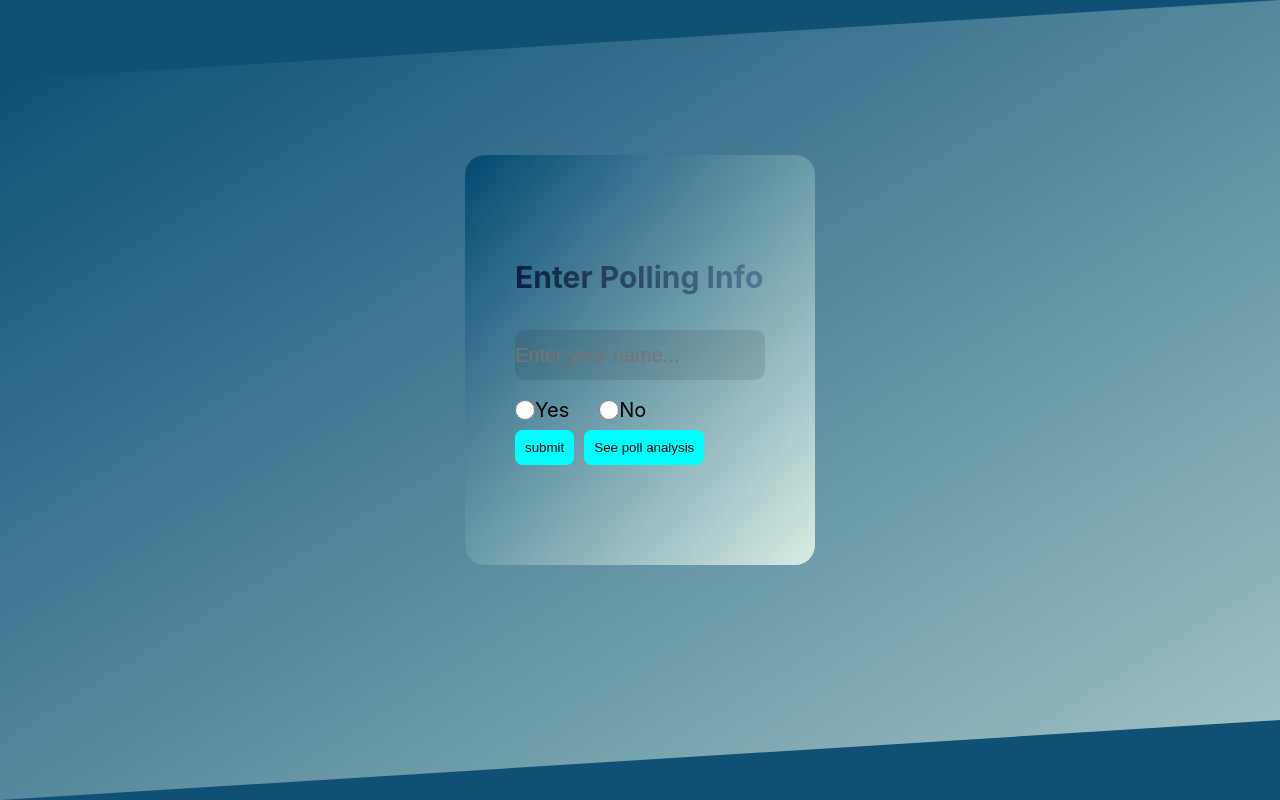
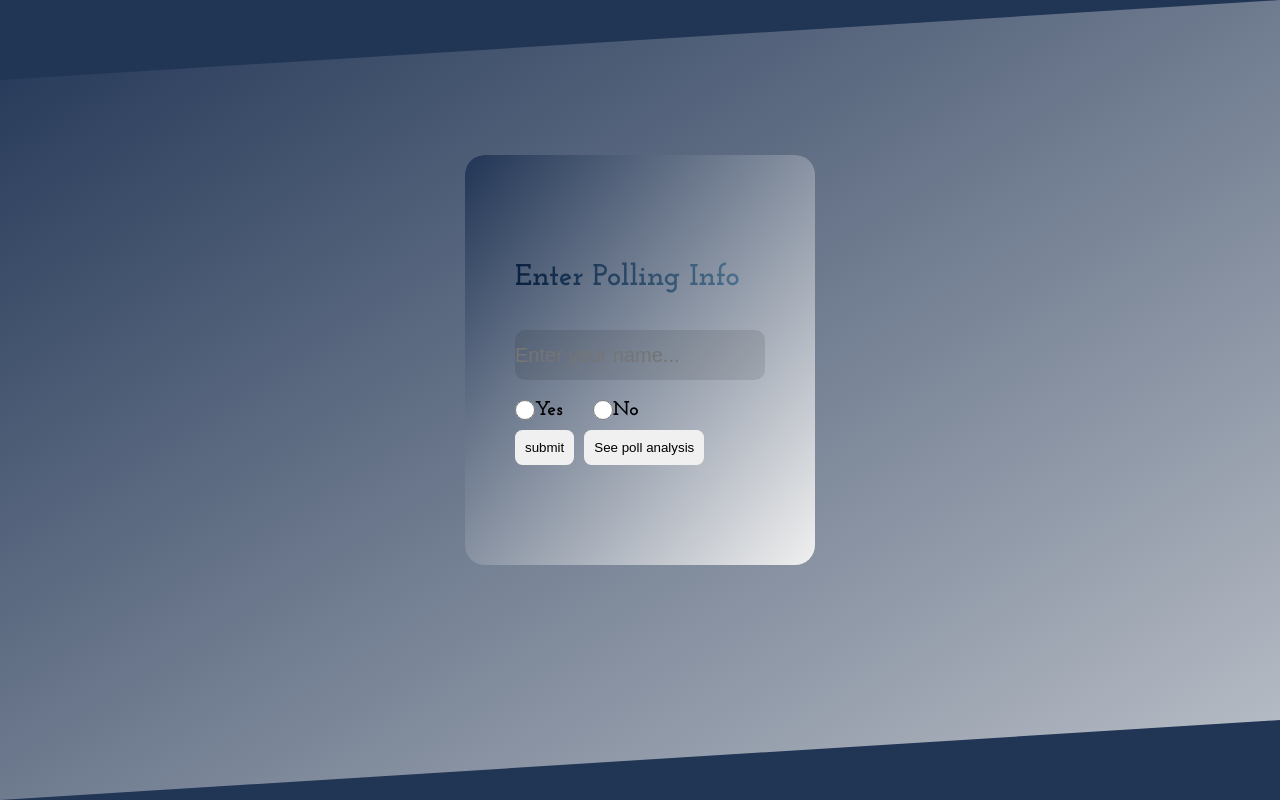
Before and after one commit to nishantjo-c/pollinganalysisassignment, a React (Vite) app in the folder app/: page /addpollchoice in a window 1280 px wide. Built offline with nearby package versions, Linux system fonts and the light colour scheme.

Commit message:
changes in ui

```diff
--- a/app/index.html
+++ b/app/index.html
@@ -3,6 +3,9 @@
   <head>
     <meta charset="UTF-8" />
     <link rel="icon" type="image/svg+xml" href="#" />
+    <link rel="preconnect" href="https://fonts.googleapis.com">
+    <link rel="preconnect" href="https://fonts.gstatic.com" crossorigin>
+    <link href="https://fonts.googleapis.com/css2?family=Josefin+Slab:ital,wght@0,100;0,300;0,400;0,600;0,700&display=swap" rel="stylesheet">
     <meta name="viewport" content="width=device-width, initial-scale=1.0" />
     <title>Polling analysis</title>
   </head>
--- a/app/src/App.scss
+++ b/app/src/App.scss
@@ -1,7 +1,7 @@
 @import './index.scss';
 .page{
   height: 100vh;
-  background-image: linear-gradient(to right bottom, rgba(#014871, 1), rgba(#D7EDE2, 1));
+  background-image: linear-gradient(to right bottom, rgba(#213555, 1), rgba(#F0F0F0, 1));
   clip-path: polygon(0% 10%, 100% 0%, 100% 90%, 0% 100%);
   position: relative;
 }
@@ -21,7 +21,7 @@
   &__title{
     margin-bottom: 1rem;
     font-size: 5rem;
-    background: linear-gradient(90deg,  #09203F, #537895 );
+    background: linear-gradient(90deg,  #213555, #4F709C );
     background-clip: text;
     -webkit-text-fill-color: transparent;
     @include respond(phone){
@@ -30,7 +30,7 @@
 
   }
   &__button{
-    background-color: cyan;
+    background-color: #F0F0F0;
     padding: 1rem;
     border-radius: .75rem;
     @include respond(less-phone){
--- a/app/src/components/AddPoll.module.scss
+++ b/app/src/components/AddPoll.module.scss
@@ -1,6 +1,6 @@
 @import '../index.scss';
 .wrapper{
-  background-image: linear-gradient(to right bottom, rgba(#014871, .75), rgba(#D7EDE2, .75));
+  background-image: linear-gradient(to right bottom, rgba(#213555, .75), rgba(#F0F0F0, .75));
   clip-path: polygon(0% 10%, 100% 0%, 100% 90%, 0% 100%);
   height: 100vh;
 }
@@ -17,8 +17,7 @@
   padding: 10rem 5rem;
   // border: 1px solid black;
   border-radius: 2rem;
-  background-image: linear-gradient(to right bottom, rgba(#014871, 1), rgba(#D7EDE2, 1));
-
+  background-image: linear-gradient(to right bottom, rgba(#213555, 1), rgba(#F0F0F0, 1));
   @include respond(phone){
     padding: 8rem 3.5rem;
     top: 50%;
@@ -98,7 +97,7 @@
     }
 
     &_button{
-      background-color: cyan;
+      background-color: #F0F0F0;
       padding: 1rem;
       border-radius: .75rem;
 
--- a/app/src/components/BarChart.jsx
+++ b/app/src/components/BarChart.jsx
@@ -15,15 +15,15 @@ export default function BarChart({ chartData }) {
         ticks: {
           color: "white",
           font: {
-            size: 13,
+            size: 14,
           },
         },
       },
       x: {
         ticks: {
-          color: ["red", "green"],
+          color: ["#4F709C", "#E5D283"],
           font: {
-            size: 13,
+            size: 14,
           },
         },
       },
--- a/app/src/components/Data.jsx
+++ b/app/src/components/Data.jsx
@@ -22,11 +22,8 @@ export default function Data() {
       <tr
         key={obj.voter_id}
         style={{
-          backgroundColor:
-            obj.vote_choice === true
-              ? "rgba(0, 128, 0, .8)"
-              : "rgba(255,0,0, .8)",
-          // opacity: 0.8,
+          backgroundColor: obj.vote_choice === true ? "#E5D283" : "#4F709C",
+          // opacity: 0.8,["#4F709C", "#E5D283"
         }}
       >
         <td className={dataSCSS.container__value}>{obj.name}</td>
@@ -39,7 +36,7 @@ export default function Data() {
   return (
     <>
       <div className={dataSCSS.container}>
-        <table>
+        <table className={dataSCSS.container__parent}>
           <thead className={dataSCSS.container__head}>
             <tr>
               <th className={dataSCSS.container__title}>Name</th>
@@ -47,7 +44,7 @@ export default function Data() {
               <th className={dataSCSS.container__title}>Date</th>
             </tr>
           </thead>
-          <tbody>{DisplayData}</tbody>
+          <tbody className={dataSCSS.container__body}>{DisplayData}</tbody>
         </table>
       </div>
     </>
--- a/app/src/components/Data.module.scss
+++ b/app/src/components/Data.module.scss
@@ -4,13 +4,29 @@
   background-color: #B8CABA;
   height: 30rem;
   overflow-y: scroll;
+  border-radius: 1rem;
+  box-shadow: rgba(0, 0, 0, 0.16) 0px 3px 6px, rgba(0, 0, 0, 0.23) 0px 3px 6px;
 
   @include respond(phone){
     height: 20rem;
   }
 
+  // &__body{
+  //   height: 30rem;
+  //   overflow-y: scroll;
+  // }
+
+  &__head{
+    // position: sticky;
+    // width: inherit;
+    background-color: #B8CABA;
+    // height: 10rem;
+
+  }
+
   &__title{
-    font-size: 2rem;
+    font-size: 1.85rem;
+    // position: fixed;
     @include respond(phone){
       font-size: 1.25rem;
     }
@@ -18,6 +34,7 @@
   &__value{
     font-size: 1.5rem;
     padding: .25rem .5rem;
+    text-align: center;
     @include respond(phone){
       font-size: 1.25rem;
 
--- a/app/src/components/LineChart.jsx
+++ b/app/src/components/LineChart.jsx
@@ -21,7 +21,7 @@ export default function LineChart({ chartData }) {
       },
       x: {
         ticks: {
-          color: "black",
+          color: "white",
           font: {
             size: 13,
           },
--- a/app/src/components/PollAnalysis.jsx
+++ b/app/src/components/PollAnalysis.jsx
@@ -33,7 +33,7 @@ export default function PollAnalysis() {
           data: data.data.map((obj) => {
             return obj.count;
           }),
-          backgroundColor: ["red", "green"],
+          backgroundColor: ["#4F709C", "#E5D283"],
         },
       ],
     });
@@ -60,7 +60,7 @@ export default function PollAnalysis() {
             data: data.data.map((obj) => {
               return obj.count;
             }),
-            borderColor: condition === "true" ? "green" : "red",
+            borderColor: condition === "true" ? "#E5D283" : "#4F709C",
             tension: 0.1,
           },
         ],
@@ -75,7 +75,7 @@ export default function PollAnalysis() {
             data: data.data.voted.map((obj) => {
               return obj.count;
             }),
-            borderColor: "green",
+            borderColor: "#E5D283",
             tension: 0.1,
           },
           {
@@ -83,7 +83,7 @@ export default function PollAnalysis() {
             data: data.data.notvoted.map((obj) => {
               return obj.count;
             }),
-            borderColor: "red",
+            borderColor: "#4F709C",
             tension: 0.1,
           },
         ],
@@ -98,7 +98,12 @@ export default function PollAnalysis() {
     <>
       <div className={PollAnalysisSCSS.container}>
         {/* <h1>sup!!</h1> */}
+        <h1 className={PollAnalysisSCSS.about}>Voters</h1>
         <Data />
+        <h1 className={PollAnalysisSCSS.about}>
+          Left shows the bar graph with the total no of vote choices and Right
+          shows the Line chart with total vote choices by date{" "}
+        </h1>
         <div className={PollAnalysisSCSS.container__charts}>
           <div className={PollAnalysisSCSS.barchart}>
             <BarChart chartData={barData} />
--- a/app/src/components/PollAnalysisSCSS.module.scss
+++ b/app/src/components/PollAnalysisSCSS.module.scss
@@ -2,7 +2,8 @@
 
 .container{
 
-  background-image: linear-gradient(to right bottom, rgba(#014871, 1), rgba(#D7EDE2, 1));
+  // background-image: linear-gradient(to right bottom, rgba(#014871, 1), rgba(#D7EDE2, 1));
+  background-color: rgba(#213555, .9);
   display: flex;
   flex-direction: column;
   align-items: center;
@@ -22,6 +23,9 @@
 .barchart, .linechart{
   width: 60rem;
   margin: 2rem;
+  background-color: #213555;
+  border-radius: 1rem;
+  box-shadow: rgba(0, 0, 0, 0.3) 0px 19px 38px, rgba(0, 0, 0, 0.22) 0px 15px 12px;
 
   @include respond(tab-port){
     width: 45rem;
@@ -94,3 +98,8 @@
     }
   }
 }
+
+.about{
+  font-size: 2.5rem;
+  margin: 0 2rem;
+}
--- a/app/src/index.scss
+++ b/app/src/index.scss
@@ -1,7 +1,6 @@
 :root {
-  font-family: Inter, system-ui, Avenir, Helvetica, Arial, sans-serif;
-  line-height: 1.5;
-  font-weight: 400;
+  font-family: 'Josefin Slab', serif;  line-height: 1.5;
+  font-weight: 700;
 
 }
 
@@ -17,7 +16,7 @@ html{
 }
 
 body{
-  background-color: #105075;
+  background-color: #213555;
 }
 @mixin respond($breakpoint){
   @if $breakpoint == less-phone {
```
